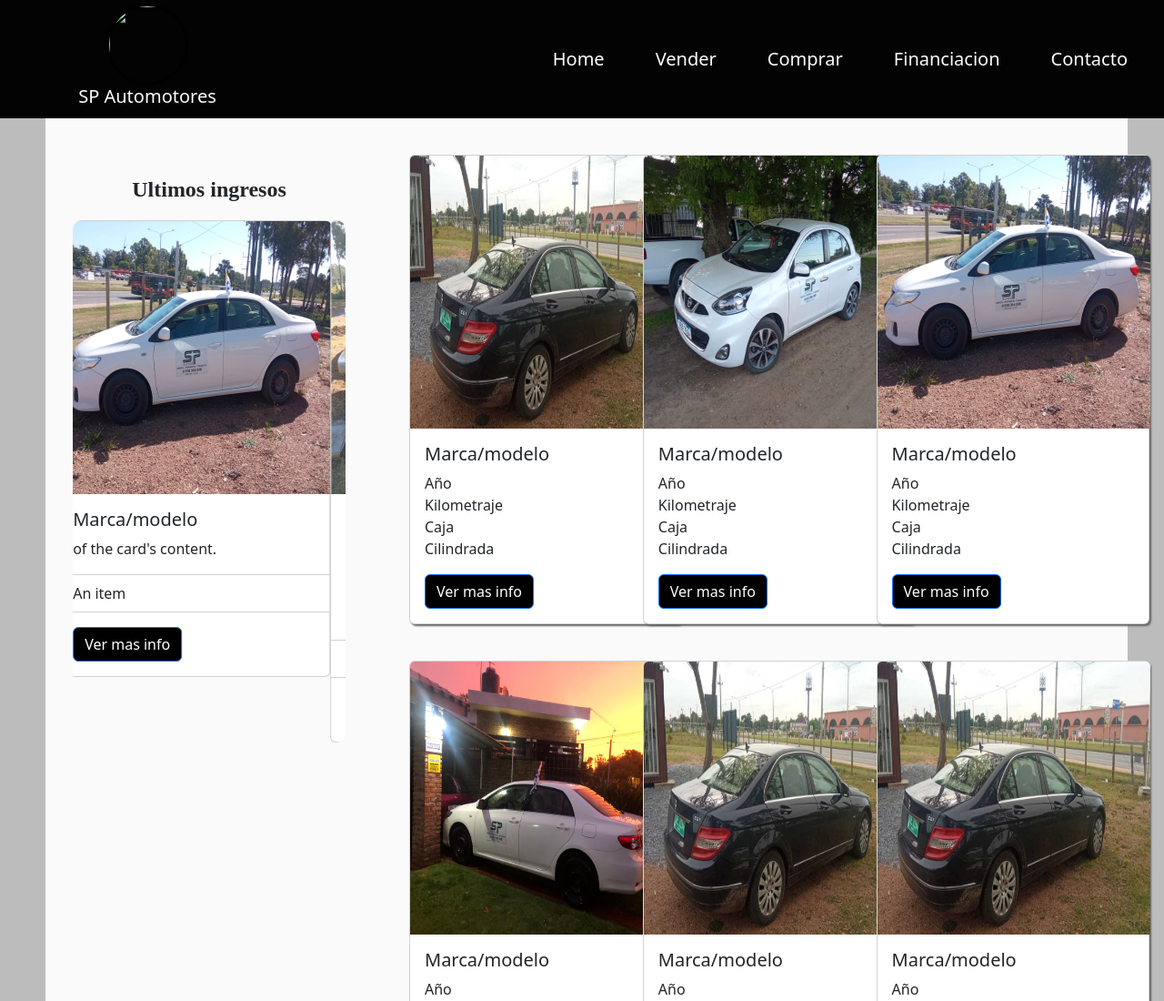
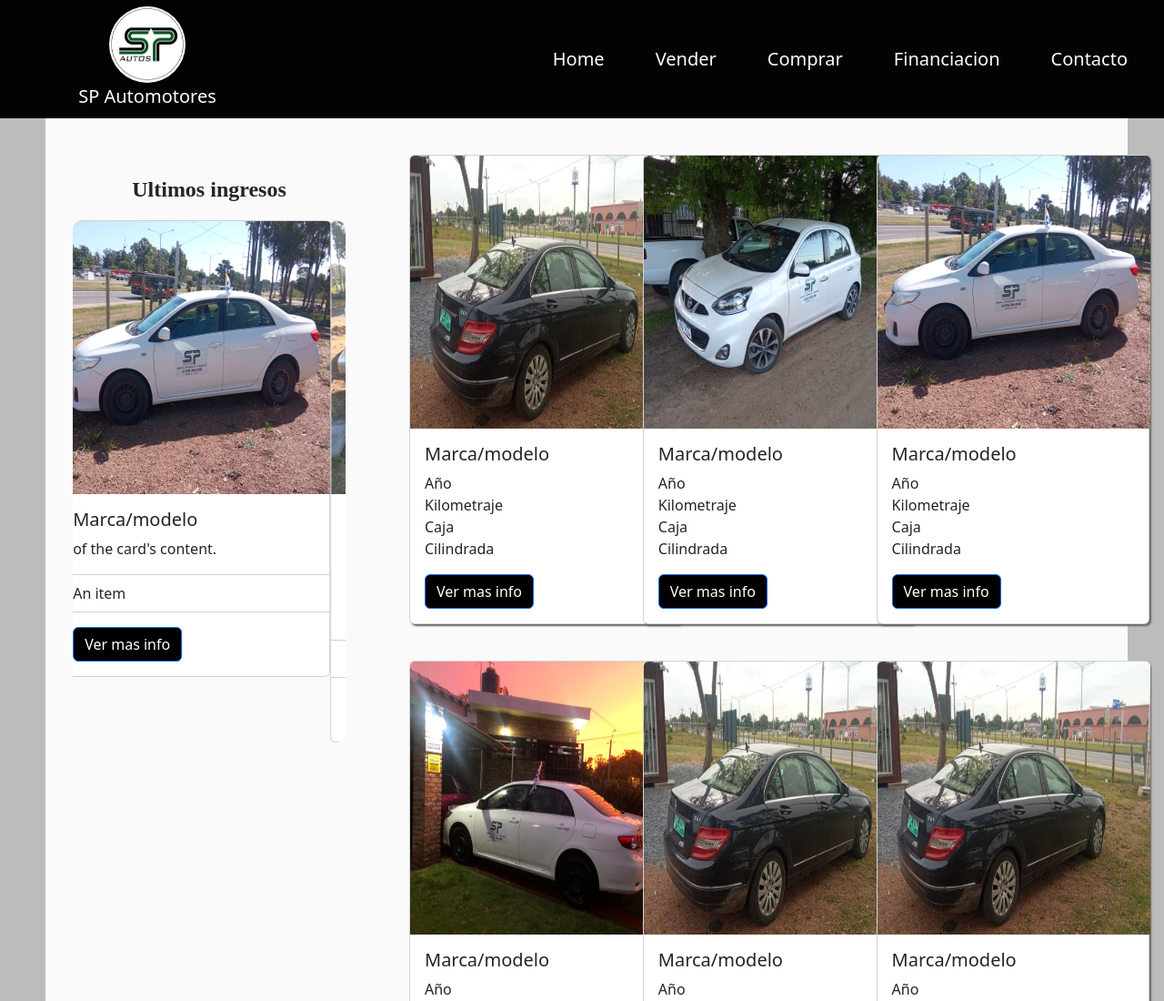
Before and after one commit to Martin-Valdes/automotora, a website: page pages/comprar.html in a window 1280 px wide. Shown: the top 1100 px of the page at 91% size. Drawn offline with nearby package versions, Linux system fonts and the light colour scheme; files that its build step writes are made by us from their sources; the site is published under a folder, as on GitHub Pages, so addresses that start at the root find nothing.

Commit message:
correccion col

```diff
--- a/pages/comprar.html
+++ b/pages/comprar.html
@@ -12,7 +12,7 @@
     <nav class="navbar navbar-expand-lg ">
       <div class="container-fluid">
         <div class="logo">
-          <a href="#"><picture><img src="/assets/img/IMG-20231116-WA0019.jpg" class="rounded-circle" alt=""></picture> </a>
+          <a href="#"><picture><img src="../assets/img/IMG-20231116-WA0019.jpg" class="rounded-circle" alt=""></picture> </a>
           <h1>SP Automotores</h1>
         </div>
 
```
Also changed, not shown: index.html (+1 -2 lines), pages/contacto.html (+1 -1 lines), pages/financiacion.html (+1 -1 lines), pages/vender.html (+1 -1 lines).
